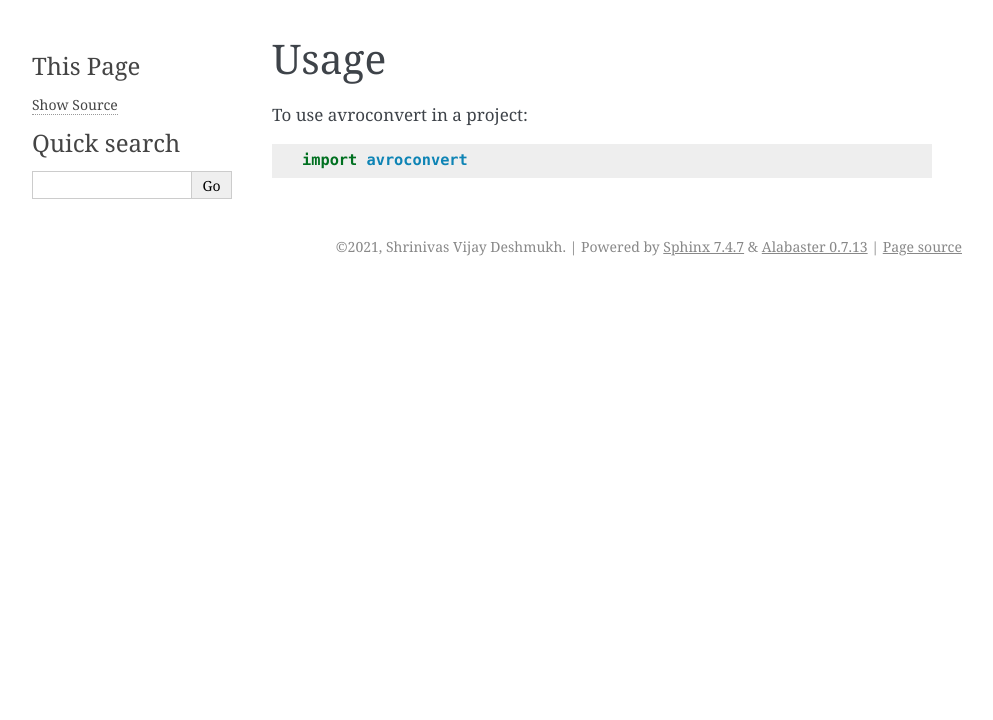
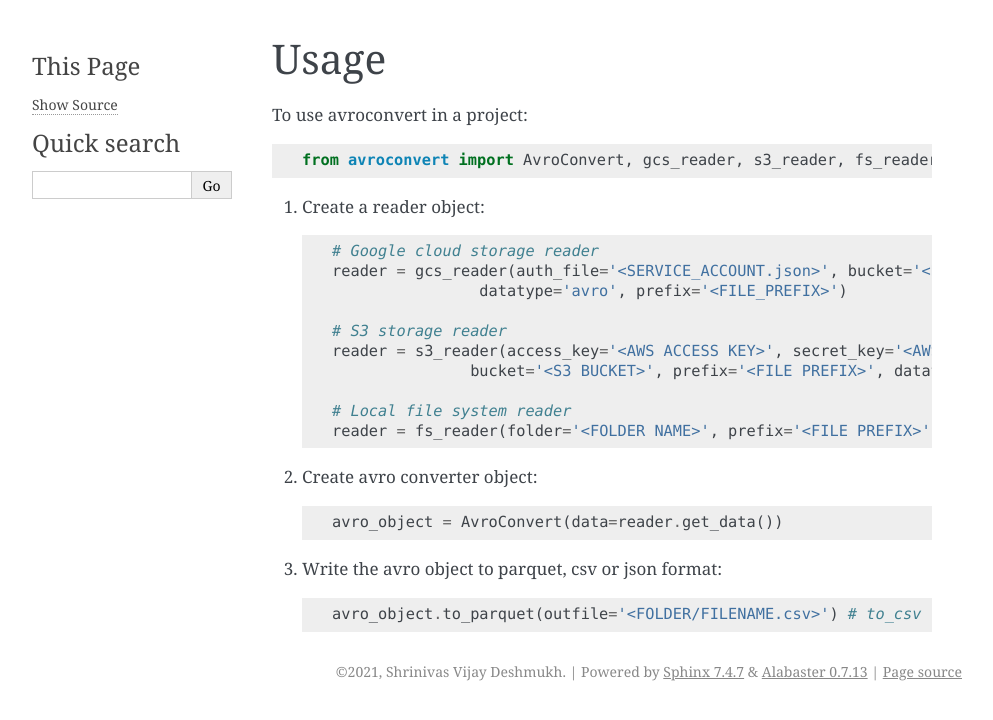
Before and after one commit to shrinivdeshmukh/avroconvert, a Sphinx documentation site: the page built from docs/usage.rst, in a window 1280 px wide. Shown: the top 720 px of the page, without its empty margins (148-1141 px from the left). Built offline with Sphinx 7.4.7, drawn with Linux system fonts in a browser that asks for light colours.

Commit message:
added example.ipynb docs updated code formatted

```diff
--- a/docs/usage.rst
+++ b/docs/usage.rst
@@ -4,4 +4,25 @@ Usage
 
 To use avroconvert in a project::
 
-    import avroconvert
+    from avroconvert import AvroConvert, gcs_reader, s3_reader, fs_reader
+
+1. Create a reader object::
+
+    # Google cloud storage reader
+    reader = gcs_reader(auth_file='<SERVICE_ACCOUNT.json>', bucket='<BUCKET_NAME>',
+                    datatype='avro', prefix='<FILE_PREFIX>')
+
+    # S3 storage reader
+    reader = s3_reader(access_key='<AWS ACCESS KEY>', secret_key='<AWS SECRET KEY>', session_token='<AWS SESSION TOKEN>(if any)',
+                   bucket='<S3 BUCKET>', prefix='<FILE PREFIX>', datatype='avro')
+
+    # Local file system reader
+    reader = fs_reader(folder='<FOLDER NAME>', prefix='<FILE PREFIX>', datatype='avro')
+
+2. Create avro converter object::
+
+    avro_object = AvroConvert(data=reader.get_data())
+
+3. Write the avro object to parquet, csv or json format::
+
+    avro_object.to_parquet(outfile='<FOLDER/FILENAME.csv>') # to_csv for csv and to_json for json
--- a/setup.py
+++ b/setup.py
@@ -10,7 +10,11 @@ with open('README.rst') as readme_file:
 with open('HISTORY.rst') as history_file:
     history = history_file.read()
 
-requirements = [ ]
+requirements = [
+    'fastavro==1.0.0.post1',
+    'pandas==1.2.0',
+    'pyarrow==4.0.1'
+]
 
 test_requirements = [ ]
 
```
Also changed, not shown: README.rst (+21 -21 lines), example.ipynb, 4 other files.
